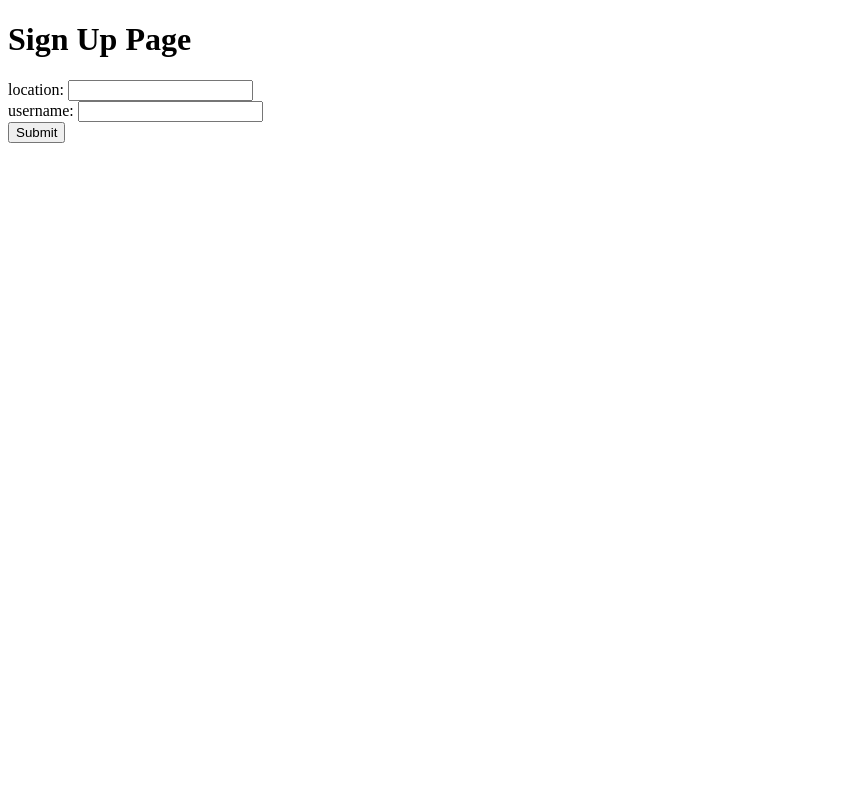
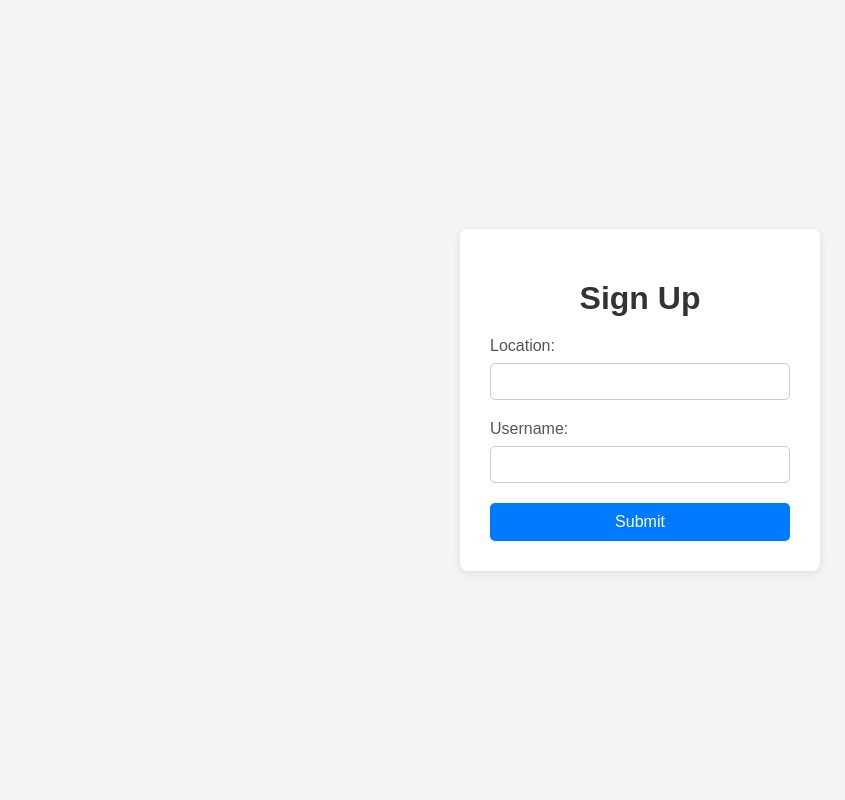
Before and after one commit to dorothycrow/steelhacks2024, a Flask app: page /signup in a window 1280 px wide. Shown: the whole page, without its empty margins (0-845 px from the left). Run offline with Flask 3, Linux system fonts and the light colour scheme.

Commit message:
cuter signup

```diff
--- a/requirements.txt
+++ b/requirements.txt
@@ -9,3 +9,5 @@ MarkupSafe==2.1.5
 SQLAlchemy==2.0.25
 typing_extensions==4.9.0
 Werkzeug==3.0.1
+Wikipedia-API
+openai
--- a/templates/signup.html
+++ b/templates/signup.html
@@ -4,17 +4,69 @@
     <meta charset="UTF-8">
     <meta name="viewport" content="width=device-width, initial-scale=1.0">
     <title>Sign Up</title>
+    <style>
+        body {
+            font-family: Arial, sans-serif;
+            background-color: #f4f4f4;
+            margin: 0;
+            padding: 0;
+            display: flex;
+            justify-content: center;
+            align-items: center;
+            height: 100vh;
+        }
+        .container {
+            background-color: white;
+            padding: 30px;
+            border-radius: 8px;
+            box-shadow: 0 2px 10px rgba(0, 0, 0, 0.1);
+            width: 300px;
+        }
+        h1 {
+            text-align: center;
+            margin-bottom: 20px;
+            color: #333;
+        }
+        label {
+            display: block;
+            margin-bottom: 8px;
+            color: #555;
+        }
+        input[type="text"] {
+            width: 100%;
+            padding: 10px;
+            margin-bottom: 20px;
+            border: 1px solid #ccc;
+            border-radius: 5px;
+            box-sizing: border-box;
+        }
+        button {
+            width: 100%;
+            padding: 10px;
+            background-color: #007bff;
+            color: white;
+            border: none;
+            border-radius: 5px;
+            cursor: pointer;
+            font-size: 16px;
+        }
+        button:hover {
+            background-color: #0056b3;
+        }
+    </style>
 </head>
 <body>
-    <h1>Sign Up Page</h1>
-    <form method="POST" action="/submit_signup">
-        <label for="location">location:</label>
-        <input type="text" id="location" name="location" required>
-        <br>
-        <label for="username">username:</label>
-        <input type="text" id="username" name="username" required>
-        <br>
-        <button type="submit">Submit</button>
-    </form>
+    <div class="container">
+        <h1>Sign Up</h1>
+        <form method="POST" action="/submit_signup">
+            <label for="location">Location:</label>
+            <input type="text" id="location" name="location" required>
+
+            <label for="username">Username:</label>
+            <input type="text" id="username" name="username" required>
+
+            <button type="submit">Submit</button>
+        </form>
+    </div>
 </body>
 </html>
```
